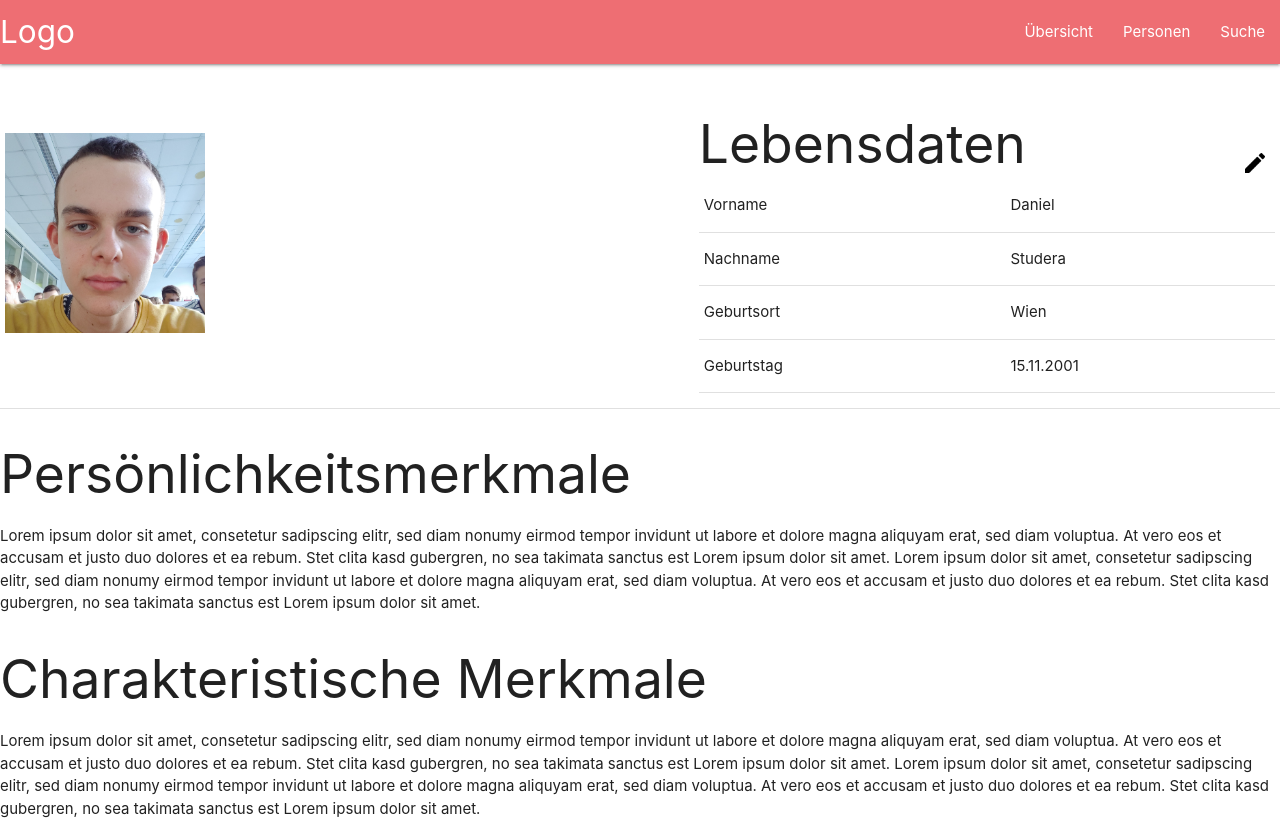
After one commit to mmoskovic-tgm/Projekt_4_WS, a PHP site: page /nahansicht.php in a window 1280 px wide. The commit adds this page. Run offline with PHP 8.4, Linux system fonts and the light colour scheme.

Commit message:
Nahnsicht Struktur fast fertig

```diff
--- /dev/null
+++ b/nahansicht-gui.php
@@ -0,0 +1,96 @@
+<!doctype html>
+
+
+
+
+<html>
+<head>
+<meta charset="utf-8">
+<title>FamArch</title>
+
+	<link type="text/css" rel="stylesheet" href="materialize/css/materialize.min.css"  media="screen,projection"/>
+	<link rel="stylesheet" href="style.css" >
+      <!--Let browser know website is optimized for mobile-->
+      <meta name="viewport" content="width=device-width, initial-scale=1.0"/>
+</head>
+
+<body>
+	<nav>
+    <div class="nav-wrapper">
+      <a href="#" class="brand-logo">Logo</a>
+      <ul id="nav-mobile" class="right hide-on-med-and-down">
+        <li><a href="uebersicht.php">Übersicht</a></li>
+        <li><a href="badges.html">Personen</a></li>
+        <li><a href="collapsible.html">Suche</a></li>
+      </ul>
+    </div>
+  </nav>
+
+	<table>
+
+		<!-- Tablle 1 mit Bild und Lebensdaten -->
+		<tr>
+			<table>
+				<tr>
+					<td><img src="img/testImg/pbTest.jpg" width="200px" height="200px"></td>
+					<td>
+
+						<div class="lebensdatenHeadingBox">
+							<i class="material-icons editPersonIcon"><img src="img/edit.png" width="20px" height="20px"></i>
+							<h2 class="lebensdatenHeading">Lebensdaten</h2>
+
+
+						</div>
+
+						<table>
+							<tr>
+								<td>Vorname</td>
+								<td>Daniel</td>
+							</tr>
+							<tr>
+								<td>Nachname</td>
+								<td>Studera</td>
+							</tr>
+							<tr>
+								<td>Geburtsort</td>
+								<td>Wien</td>
+							</tr>
+							<tr>
+								<td>Geburtstag</td>
+								<td>15.11.2001</td>
+							</tr>
+						</table>
+
+					</td>
+				</tr>
+			</table>
+
+		</tr>
+
+
+
+		<!-- Tablle 2 mit Persoenlichkeitsmerkmalen -->
+		<tr>
+			<td>
+			<h2> Persönlichkeitsmerkmale</h2>
+			Lorem ipsum dolor sit amet, consetetur sadipscing elitr, sed diam nonumy eirmod tempor invidunt ut labore et dolore magna aliquyam erat, sed diam voluptua. At vero eos et accusam et justo duo dolores et ea rebum. Stet clita kasd gubergren, no sea takimata sanctus est Lorem ipsum dolor sit amet. Lorem ipsum dolor sit amet, consetetur sadipscing elitr, sed diam nonumy eirmod tempor invidunt ut labore et dolore magna aliquyam erat, sed diam voluptua. At vero eos et accusam et justo duo dolores et ea rebum. Stet clita kasd gubergren, no sea takimata sanctus est Lorem ipsum dolor sit amet.
+			</td>
+		</tr>
+
+
+
+		<!-- Tablle 3 mit Charakteristischen Merkmalen -->
+		<tr>
+			<td>
+			<h2>Charakteristische Merkmale</h2>
+			Lorem ipsum dolor sit amet, consetetur sadipscing elitr, sed diam nonumy eirmod tempor invidunt ut labore et dolore magna aliquyam erat, sed diam voluptua. At vero eos et accusam et justo duo dolores et ea rebum. Stet clita kasd gubergren, no sea takimata sanctus est Lorem ipsum dolor sit amet. Lorem ipsum dolor sit amet, consetetur sadipscing elitr, sed diam nonumy eirmod tempor invidunt ut labore et dolore magna aliquyam erat, sed diam voluptua. At vero eos et accusam et justo duo dolores et ea rebum. Stet clita kasd gubergren, no sea takimata sanctus est Lorem ipsum dolor sit amet.
+			</td>
+		</tr>
+
+
+	</table>
+
+
+	<script type="text/javascript" src="materialize/js/materialize.min.js"></script>
+</body>
+</html>
--- /dev/null
+++ b/nahansicht.php
@@ -0,0 +1,13 @@
+<?php
+include 'open.php';
+
+
+
+
+
+
+
+
+include 'nahansicht-gui.php';
+include 'close.php';
+?>
--- a/style.css
+++ b/style.css
@@ -1,7 +1,24 @@
 @charset "UTF-8";
 
-.addPerson {
+.addPersonIcon {
 	position:fixed;
 	bottom:15px;
 	right:15px;
 }
+
+.editPersonIcon {
+	position: absolute;
+	right:10px;
+	bottom:0px;
+}
+
+.lebensdatenHeading {
+	position: absolute;
+	float: left;
+}
+
+.lebensdatenHeadingBox {
+	position: relative;
+	width: 100%;
+	height:100px;
+}
--- a/uebersicht-gui.php
+++ b/uebersicht-gui.php
@@ -26,9 +26,9 @@
     </div>
   </nav>
 
+	<a href="nahansicht.php" class="btn-floating btn-large waves-effect waves-light red"><i class="material-icons">Nahnsicht test button </i></a>
 
-
-	<a class="btn-floating btn-large waves-effect waves-light red addPerson"><i class="material-icons"><img src="img/add.png" width="20px" height="20px"> </i></a>
+	<a href ="#" class="btn-floating btn-large waves-effect waves-light red addPersonIcon"><i class="material-icons"><img src="img/add.png" width="20px" height="20px"> </i></a>
 
 	<script type="text/javascript" src="materialize/js/materialize.min.js"></script>
 </body>
```
Also changed, not shown: img/edit.png (added), img/testImg/pbTest.jpg (added).
